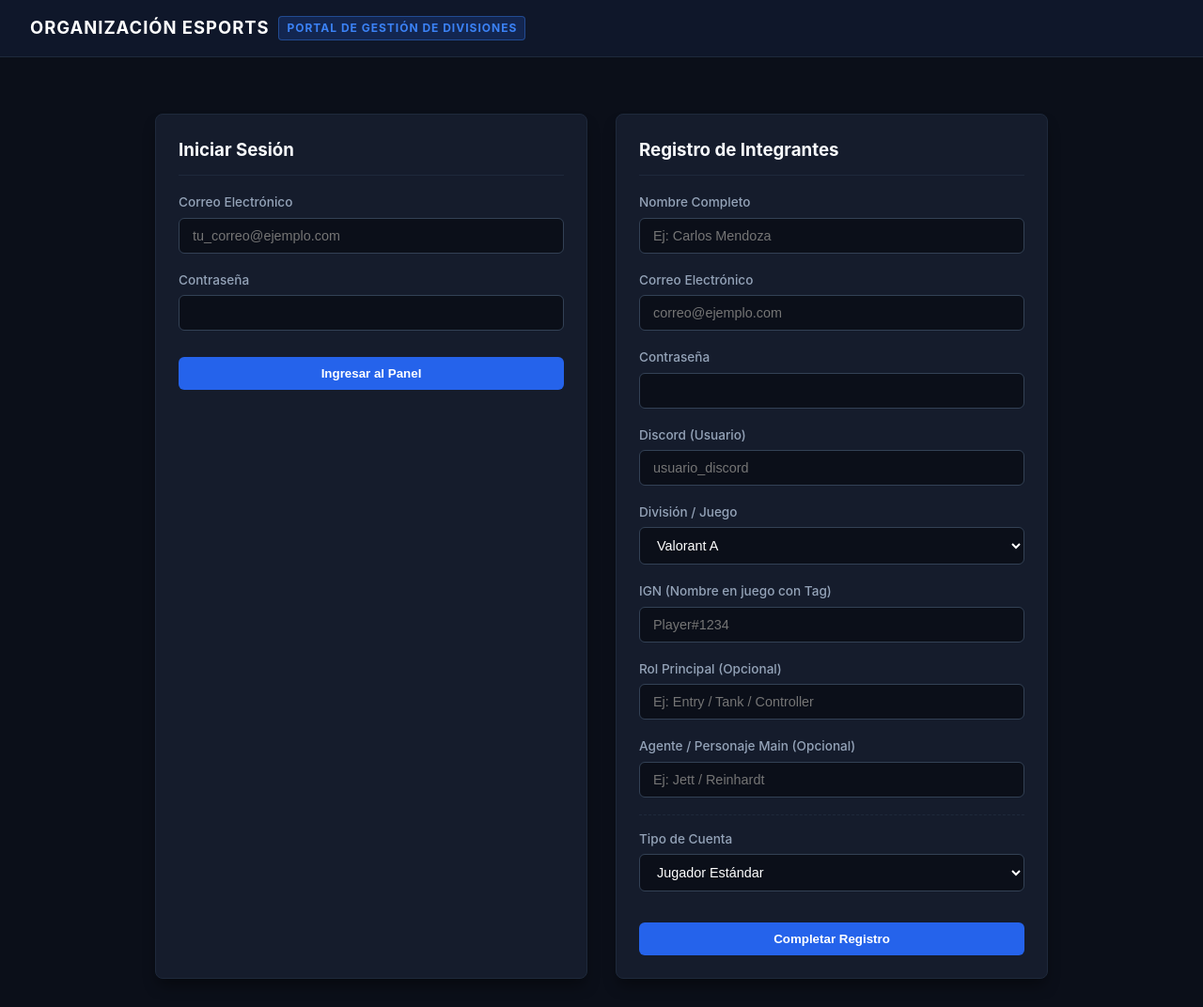
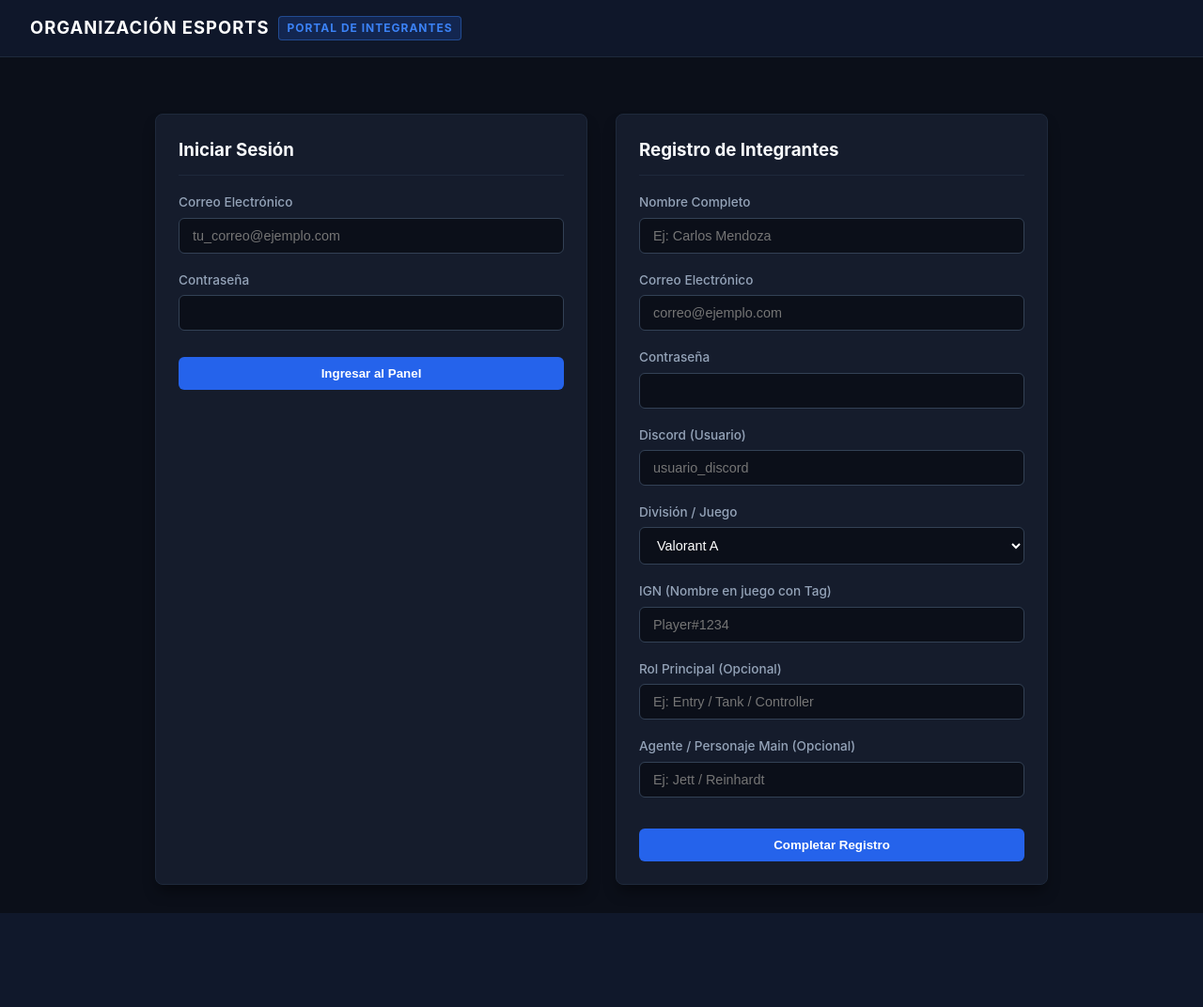
Before and after one commit to linzoldyck8-ship-it/Diviciones-scarlet, a Flask app: page / in a window 1280 px wide. Shown: the whole page at 94% size. After the commit the page ends 972 px from the top, so only its background shows below. Run offline with Flask 3, Linux system fonts and the light colour scheme.

Commit message:
Update index.html

```diff
--- a/templates/index.html
+++ b/templates/index.html
@@ -10,7 +10,7 @@
 
     <nav class="top-nav">
         <div class="brand-title">
-            ORGANIZACIÓN ESPORTS <span class="brand-badge">PORTAL DE GESTIÓN DE DIVISIONES</span>
+            ORGANIZACIÓN ESPORTS <span class="brand-badge">PORTAL DE INTEGRANTES</span>
         </div>
     </nav>
 
@@ -26,7 +26,7 @@
 
         <div style="display: grid; grid-template-columns: repeat(auto-fit, minmax(380px, 1fr)); gap: 30px;">
 
-            <!-- Formulario Login -->
+            <!-- Iniciar Sesión -->
             <div class="corporate-card">
                 <h3 style="margin-top:0; border-bottom: 1px solid var(--border-color); padding-bottom: 12px;">Iniciar Sesión</h3>
                 <form action="{{ url_for('login') }}" method="POST">
@@ -42,7 +42,7 @@
                 </form>
             </div>
 
-            <!-- Formulario Registro -->
+            <!-- Registro Seguro de Jugadores -->
             <div class="corporate-card">
                 <h3 style="margin-top:0; border-bottom: 1px solid var(--border-color); padding-bottom: 12px;">Registro de Integrantes</h3>
                 <form action="{{ url_for('register') }}" method="POST">
@@ -83,33 +83,6 @@
                         <input type="text" name="favorite_agent" class="form-control" placeholder="Ej: Jett / Reinhardt">
                     </div>
 
-                    <div style="border-top: 1px dashed var(--border-color); padding-top: 15px; margin-top: 15px;">
-                        <div class="form-group">
-                            <label>Tipo de Cuenta</label>
-                            <select name="account_type" class="form-control" id="accountTypeSelect" onchange="toggleAdminDivisions()">
-                                <option value="player">Jugador Estándar</option>
-                                <option value="admin">Administrador de División</option>
-                            </select>
-                        </div>
-
-                        <div id="adminFieldsGroup" style="display: none; background: rgba(37, 99, 235, 0.08); padding: 15px; border-radius: 6px; border: 1px solid rgba(59, 130, 246, 0.3);">
-                            <div class="form-group">
-                                <label style="color: #60a5fa; font-weight: bold;">Clave Maestra de Administrador</label>
-                                <input type="password" name="admin_key" class="form-control" placeholder="Clave de seguridad exclusiva">
-                                <small style="color: var(--text-muted); font-size: 0.75rem;">Requerida para otorgar permisos de edición (Por defecto: ADMIN1234).</small>
-                            </div>
-                            <div class="form-group">
-                                <label style="color: #60a5fa;">División a Administrar</label>
-                                <select name="admin_division" class="form-control">
-                                    <option value="TODAS">-- TODAS LAS DIVISIONES (Superadmin) --</option>
-                                    {% for div in divisions %}
-                                        <option value="{{ div }}">{{ div }}</option>
-                                    {% endfor %}
-                                </select>
-                            </div>
-                        </div>
-                    </div>
-
                     <button type="submit" class="btn-primary" style="width: 100%; margin-top: 15px;">Completar Registro</button>
                 </form>
             </div>
@@ -117,13 +90,5 @@
         </div>
 
     </div>
-
-    <script>
-        function toggleAdminDivisions() {
-            var type = document.getElementById("accountTypeSelect").value;
-            var group = document.getElementById("adminFieldsGroup");
-            group.style.display = (type === "admin") ? "block" : "none";
-        }
-    </script>
 </body>
 </html>
```
